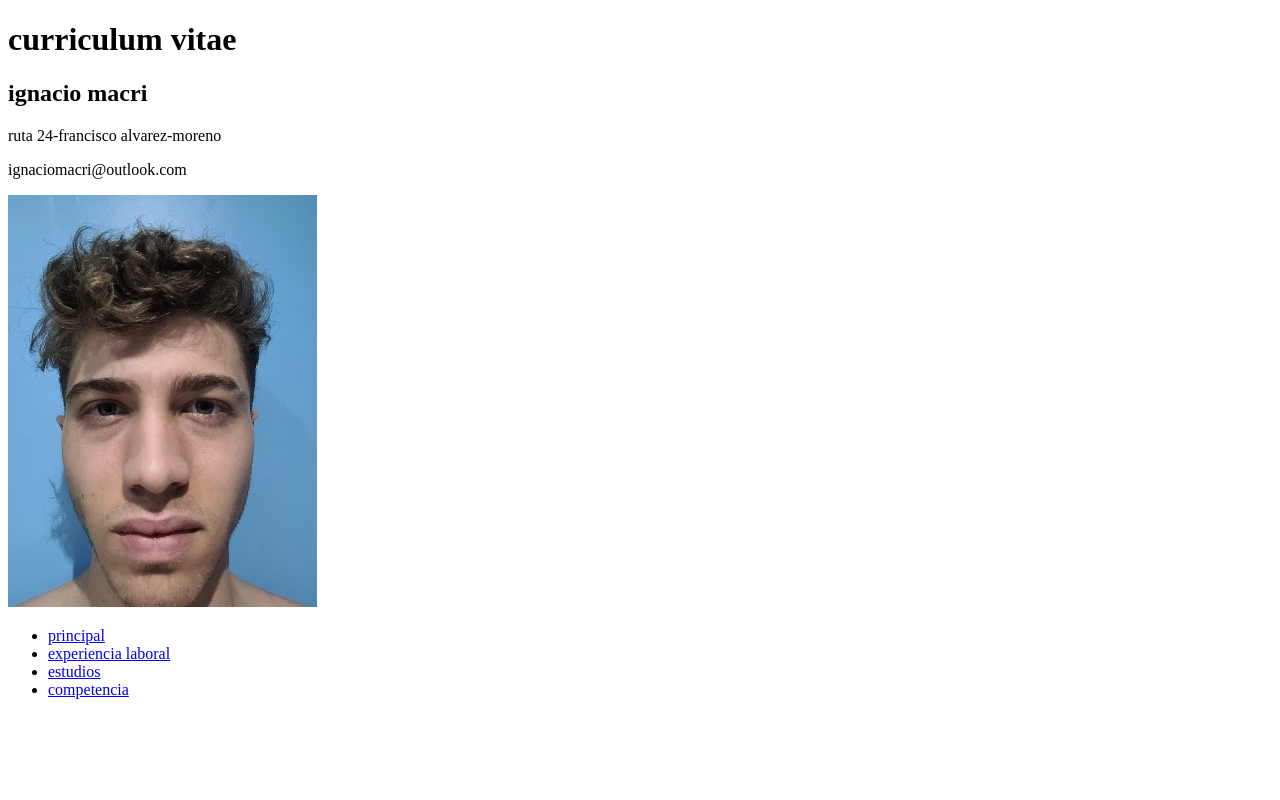
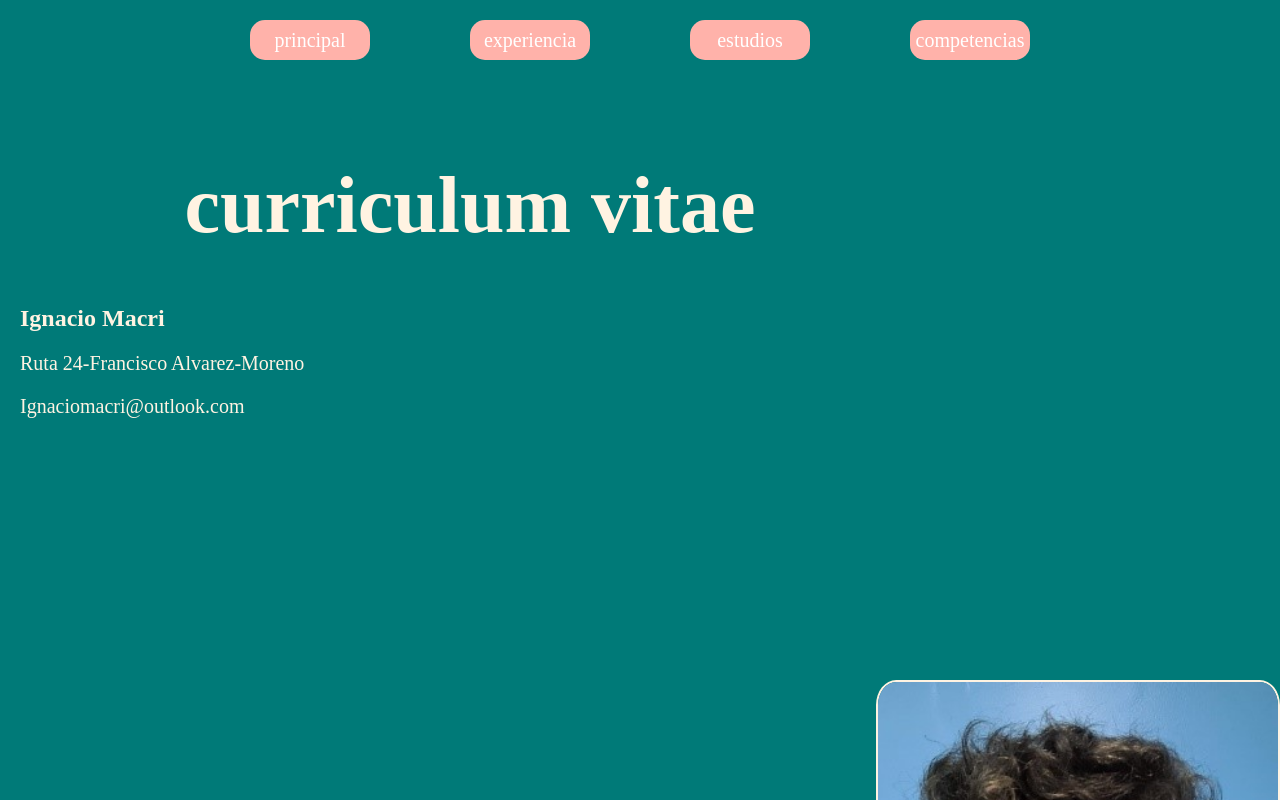
Before and after one commit to nacho587/curriculum, a plain HTML site: page index.html in a window 1280 px wide. Shown: the top 800 px of the page. Drawn offline with Linux system fonts and the light colour scheme.

Commit message:
version3

```diff
--- /dev/null
+++ b/competencias.css
@@ -0,0 +1,64 @@
+a:link {text-decoration: none;
+    color: white;
+font-size: 20px;
+}
+a:visited {text-decoration: none;
+    color: black;
+}
+a:hover {text-decoration: none;
+    color: black;}
+a:active {text-decoration: none;
+    color: black;
+}
+a{
+    color: white;
+}
+
+
+    body{
+        padding: 0px;
+        margin: 0px;
+        background-color: #007A78;
+    }
+
+    #menu{
+      display: flex;
+      justify-content: center;
+    }
+
+    .btn-info{
+        border-radius: 15px;
+        background-color: #FFB2AA;
+        margin: 50px;
+        margin-top: 20px;
+        height: 40px;
+        width: 120px;
+        display: flex;
+        justify-content: center;
+        align-items: center;
+    }
+
+    #info{
+        position: relative;
+        width: 900px;
+        height: 500px;
+         border: 3px solid #73AD21;
+        display: inline-block;
+        color: #FFF3E2;
+
+}
+
+   #titulo{
+        display: flex;
+        justify-content: center;
+        font-size: 80px;
+        color: #FFF3E2;
+        margin-top: 20px;
+}
+
+  #texto{
+    font-size: 20px;
+    margin-left: 20px;
+    color: #FFF3E2;
+
+  }
--- /dev/null
+++ b/estudios.css
@@ -0,0 +1,63 @@
+a:link {text-decoration: none;
+    color: white;
+font-size: 20px;
+}
+a:visited {text-decoration: none;
+    color: black;
+}
+a:hover {text-decoration: none;
+    color: black;}
+a:active {text-decoration: none;
+    color: black;
+}
+a{
+    color: white;
+}
+
+
+    body{
+        padding: 0px;
+        margin: 0px;
+        background-color: #007A78;
+    }
+
+    #menu{
+      display: flex;
+      justify-content: center;
+    }
+
+    .btn-info{
+        border-radius: 15px;
+        background-color: #FFB2AA;
+        margin: 50px;
+        margin-top: 20px;
+        height: 40px;
+        width: 120px;
+        display: flex;
+        justify-content: center;
+        align-items: center;
+    }
+
+      .info{
+        position: relative;
+        margin-left: 20px;
+        margin-bottom: 70px;
+         /*border: 3px solid #73AD21;*/
+        display: block;
+        color: #FFF3E2;
+
+}
+
+
+   #titulo{
+        display: flex;
+        justify-content: center;
+        font-size: 80px;
+        color: #FFF3E2;
+        margin-top: 20px;
+}
+
+
+.texto{
+    font-size: 20px;
+  }
--- /dev/null
+++ b/experiencia.css
@@ -0,0 +1,61 @@
+a:link {text-decoration: none;
+    color: white;
+font-size: 20px;
+}
+a:visited {text-decoration: none;
+    color: black;
+}
+a:hover {text-decoration: none;
+    color: black;}
+a:active {text-decoration: none;
+    color: black;
+}
+a{
+    color: white;
+}
+
+
+    body{
+        padding: 0px;
+        margin: 0px;
+        background-color: #007A78;
+    }
+
+    #menu{
+      display: flex;
+      justify-content: center;
+    }
+
+    .btn-info{
+        border-radius: 15px;
+        background-color: #FFB2AA;
+        margin: 50px;
+        margin-top: 20px;
+        height: 40px;
+        width: 120px;
+        display: flex;
+        justify-content: center;
+        align-items: center;
+    }
+
+    #info{
+        position: relative;
+        margin-left: 20px;
+         /*border: 3px solid #73AD21;*/
+        display: inline-block;
+        color: #FFF3E2;
+
+}
+
+
+    #titulo{
+        display: flex;
+        justify-content: center;
+        font-size: 80px;
+        color: #FFF3E2;
+        margin-top: 20px;
+}
+
+  #texto{
+    font-size: 20px;
+  }
--- /dev/null
+++ b/index.css
@@ -0,0 +1,83 @@
+
+a:link {text-decoration: none;
+    color: white;
+font-size: 20px;
+}
+a:visited {text-decoration: none;
+    color: black;
+}
+a:hover {text-decoration: none;
+    color: black;}
+a:active {text-decoration: none;
+    color: black;
+}
+a{
+    color: white;
+}
+
+
+    body{
+        padding: 0px;
+        margin: 0px;
+        background-color: #007A78;
+    }
+
+    #menu{
+      display: flex;
+      justify-content: center;
+    }
+
+    .btn-info{
+        border-radius: 15px;
+        background-color: #FFB2AA;
+        margin: 50px;
+        margin-top: 20px;
+        height: 40px;
+        width: 120px;
+        display: flex;
+        justify-content: center;
+        align-items: center;
+    }
+
+    #info{
+        position: relative;
+        width: 900px;
+        height: 500px;
+        display: inline-block;
+        color: #FFF3E2;
+        margin-left: 20px;
+         /*border: 3px solid #73AD21;*/
+
+}
+
+
+    #titulo{
+        display: flex;
+        justify-content: center;
+        font-size: 80px;
+        margin-top: 0px;
+}
+
+    #principal{
+        content: "";
+  clear: both;
+  display: table;
+  margin-top: 50px;
+}
+
+
+img {
+  border: 2px solid #FFF3E2;
+  border-radius: 4px;
+  /*padding: 4px;*/
+  border-radius: 5%;
+  float: right;
+  height: 496px;
+  width: 400px;
+  margin-left: 40px;
+  margin-top: 20px;
+}
+
+.texto{
+    font-size: 20px;
+}
--- a/index.html
+++ b/index.html
@@ -4,19 +4,26 @@
     <meta charset="UTF-8">
     <meta http-equiv="X-UA-Compatible" content="IE=edge">
     <meta name="viewport" content="width=device-width, initial-scale=1.0">
+    <link rel="stylesheet" href="index.css">
     <title>Document</title>
 </head>
 <body>
-    <h1>curriculum vitae</h1>
-    <h2>ignacio macri</h2>
-    <p>ruta 24-francisco alvarez-moreno</p>
-    <p>ignaciomacri@outlook.com</p>
-    <img src="img/yo.jpg" alt="">
-    <ul>
-        <li><a href="index.html">principal</a></li>
-        <li><a href="experiencia.html">experiencia laboral</a></li>
-        <li><a href="estudios.html">estudios</a></li>
-        <li><a href="competencias.html">competencia</a></li>
-    </ul>
+    <div id="menu">
+        <a class="btn-info" href="index.html" role="button">principal</a>
+        <a class="btn-info" href="experiencia.html" role="button">experiencia</a>
+        <a class="btn-info" href="estudios.html" role="button">estudios</a>
+        <a class="btn-info" href="competencias.html" role="button">competencias</a>
+    </div>
+
+    <div id="principal">
+        <div id="info">
+            <h1 id="titulo">curriculum vitae</h1>
+            <h2>Ignacio Macri</h2>
+            <p class="texto">Ruta 24-Francisco Alvarez-Moreno</p>
+            <p class="texto">Ignaciomacri@outlook.com</p>
+        </div>
+
+        <img src="img/yo.jpg" alt="">
+    </div>
 </body>
 </html>
```
Also changed, not shown: competencias.html (+12 -8 lines), estudios.html (+17 -11 lines), experiencia.html (+15 -11 lines).
